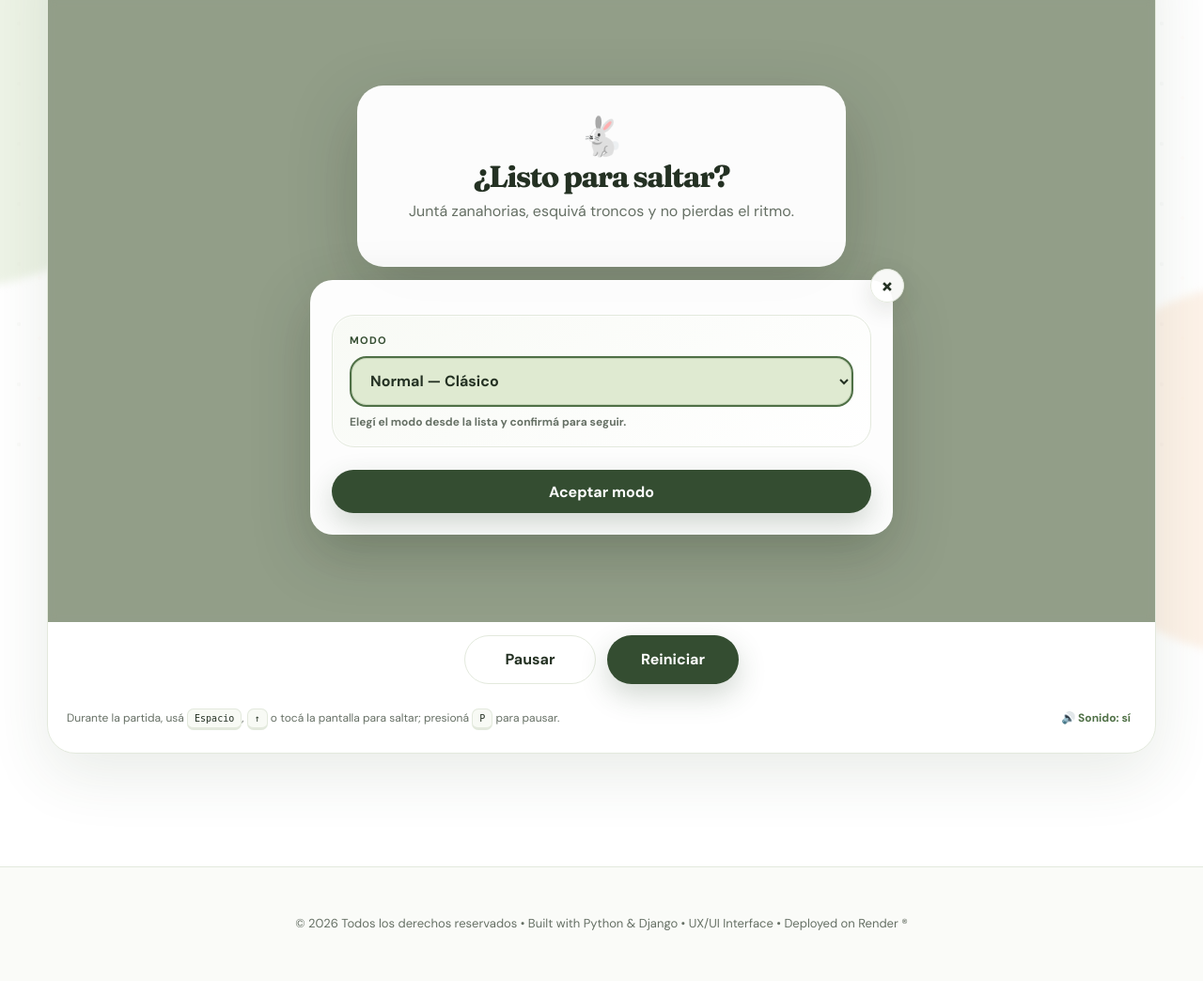
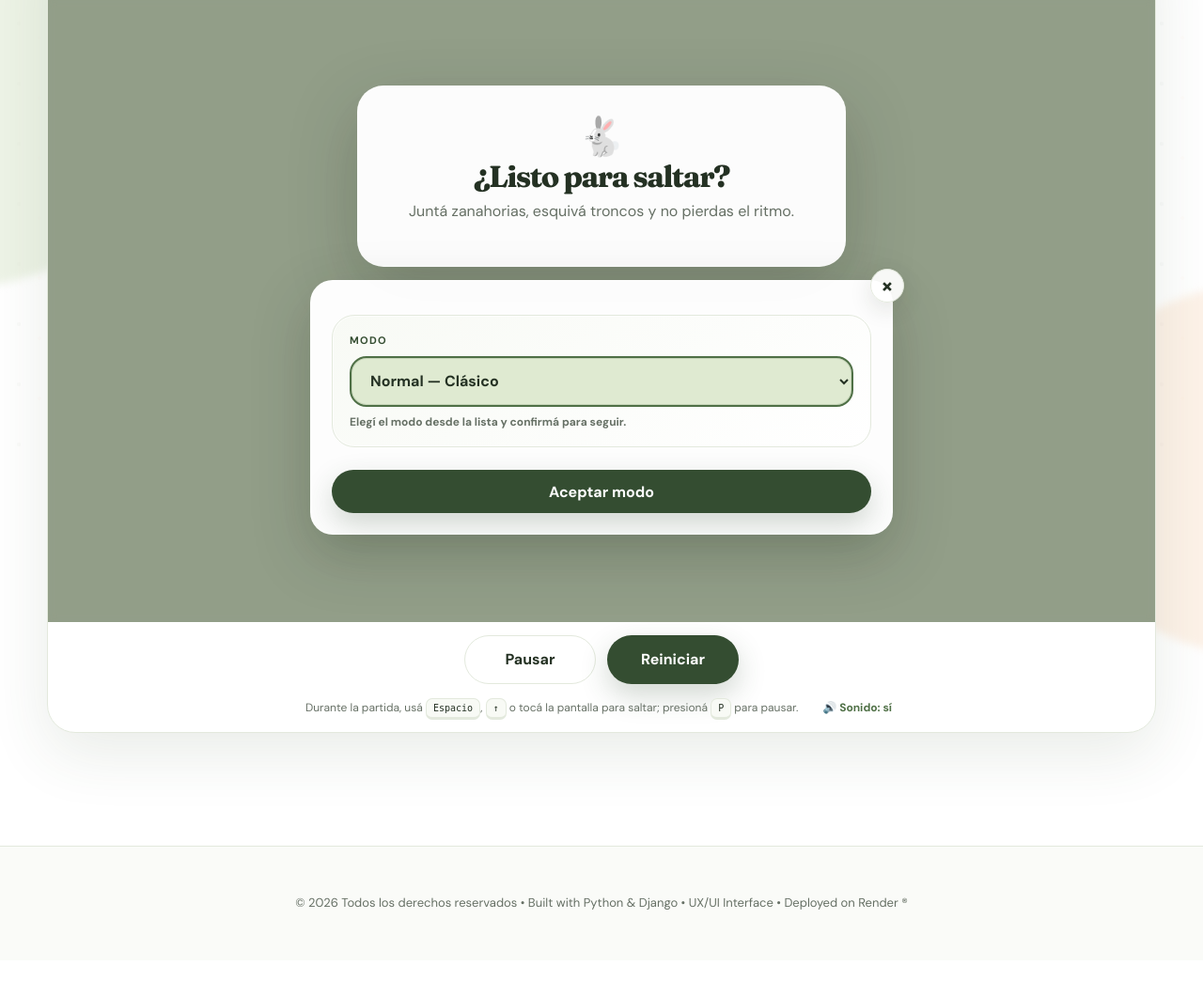
Before and after one commit to lu-developer476/Bunny-Quest, a Django app: page /jugar/ in a window 1280 px wide. Shown: the part 315-1359 px from the top of the page at 94% size. After the commit the page ends 1283 px from the top, so only its background shows below. Run offline with Django 5.2, Linux system fonts and the light colour scheme; data that the repository does not hold is empty.

Commit message:
Center game instructions and sound control

```diff
--- a/static/css/styles.css
+++ b/static/css/styles.css
@@ -1197,3 +1197,14 @@ body.theme-light-grey .theme-selector select { background: #f7f8f9; }
 .game-side { display: none; }
 .game-intro { align-items: center; }
 .game-guide-button { flex: 0 0 auto; }
+
+
+/* Center the game instructions and sound control together in the footer. */
+.game-footer-bar {
+  justify-content: center;
+  flex-wrap: wrap;
+  gap: 12px 20px;
+  text-align: center;
+}
+.game-footer-bar .game-instructions { margin: 0; }
+.game-footer-bar #soundButton { margin: 0; }
```
